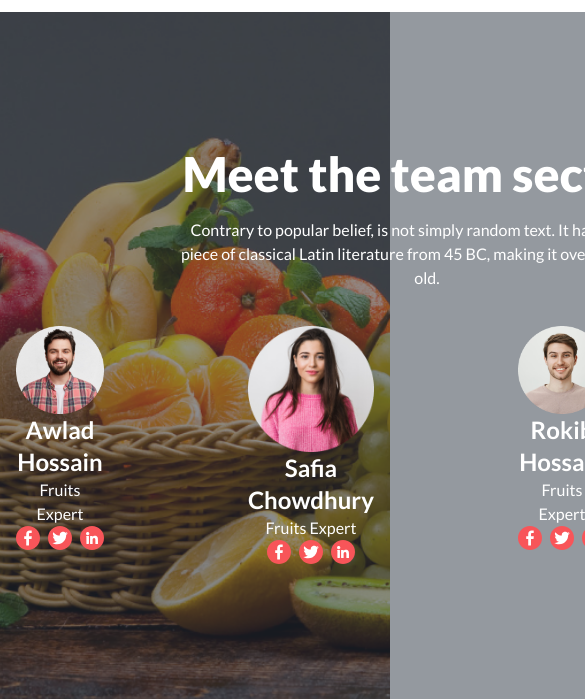
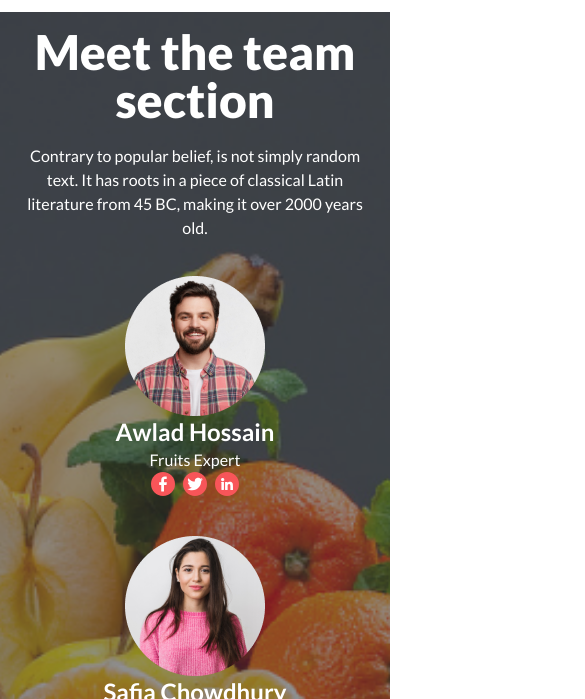
Before and after one commit to AAkilRaiyanPrantho/f.r.u.i.t.b.u.r.s.t.a.s.s.i.g.n.m.e.n.t.3., a plain HTML site: page index.html in a window 390 px wide. Shown: the part 1731-2430 px from the top of the page, 585 px wide, since content can reach past the window. Drawn offline with nearby package versions, Linux system fonts and the light colour scheme.

Commit message:
Meet the team section fully responsived

```diff
--- a/index.html
+++ b/index.html
@@ -287,15 +287,15 @@
       </div>
 
       <!-- Meet the team section -->
-      <div class="hero h-[690px] w-full" style="background-image: url(images/banner1.png);">
+      <div class="hero md:bg-cover lg:bg-cover lg:h-[690px]" style="background-image: url(images/banner1.png);">
   <div class="hero-overlay bg-[rgba(18, 18, 18, 0.70)]"></div>
   <div class="hero-content text-center text-neutral-content flex flex-col">
     <div class="max-w-lg">
       <h1 class="mb-5 text-5xl font-extrabold text-white">Meet the team section</h1>
       <p class="mb-5 font-normal text-white">Contrary to popular belief, is not simply random text. It has roots in a piece of classical Latin literature from 45 BC, making it over 2000 years old.</p>
     </div>
-    <div class="flex gap-x-36">
-      <div class="text-white flex flex-col items-center">
+    <div class="grid grid-cols-1 md:grid-cols-2 lg:flex gap-x-36">
+      <div class="text-white flex flex-col items-center mb-10">
         <img src="images/member1.png" alt="">
         <h1 class="text-2xl font-bold">Awlad Hossain</h1>
         <h1>Fruits Expert</h1>
@@ -337,7 +337,7 @@
            </svg></a>
          </div>
       </div>
-      <div class="text-white flex flex-col items-center">
+      <div class="text-white flex flex-col items-center mb-10">
         <img src="images/member2.png" alt="">
         <h1 class="text-2xl font-bold">Safia Chowdhury</h1>
         <h1>Fruits Expert</h1>
@@ -379,7 +379,7 @@
            </svg></a>
          </div>
       </div>
-      <div class="text-white flex flex-col items-center">
+      <div class="text-white flex flex-col items-center mb-10">
         <img src="images/member3.png" alt="">
         <h1 class="text-2xl font-bold">Rokib Hossain</h1>
         <h1>Fruits Expert</h1>
@@ -421,7 +421,7 @@
            </svg></a>
          </div>
       </div>
-      <div class="text-white flex flex-col items-center">
+      <div class="text-white flex flex-col items-center mb-10">
         <img src="images/member4.png" alt="">
         <h1 class="text-2xl font-bold">Chaity</h1>
         <h1>Fruits Expert </h1>
@@ -467,6 +467,8 @@
   </div>
 
 </div>
+
+
     </main>
     <footer
       class="footer footer-center p-0 py-3 bg-neutral-focus text-base-100 lg:p-10"
```
